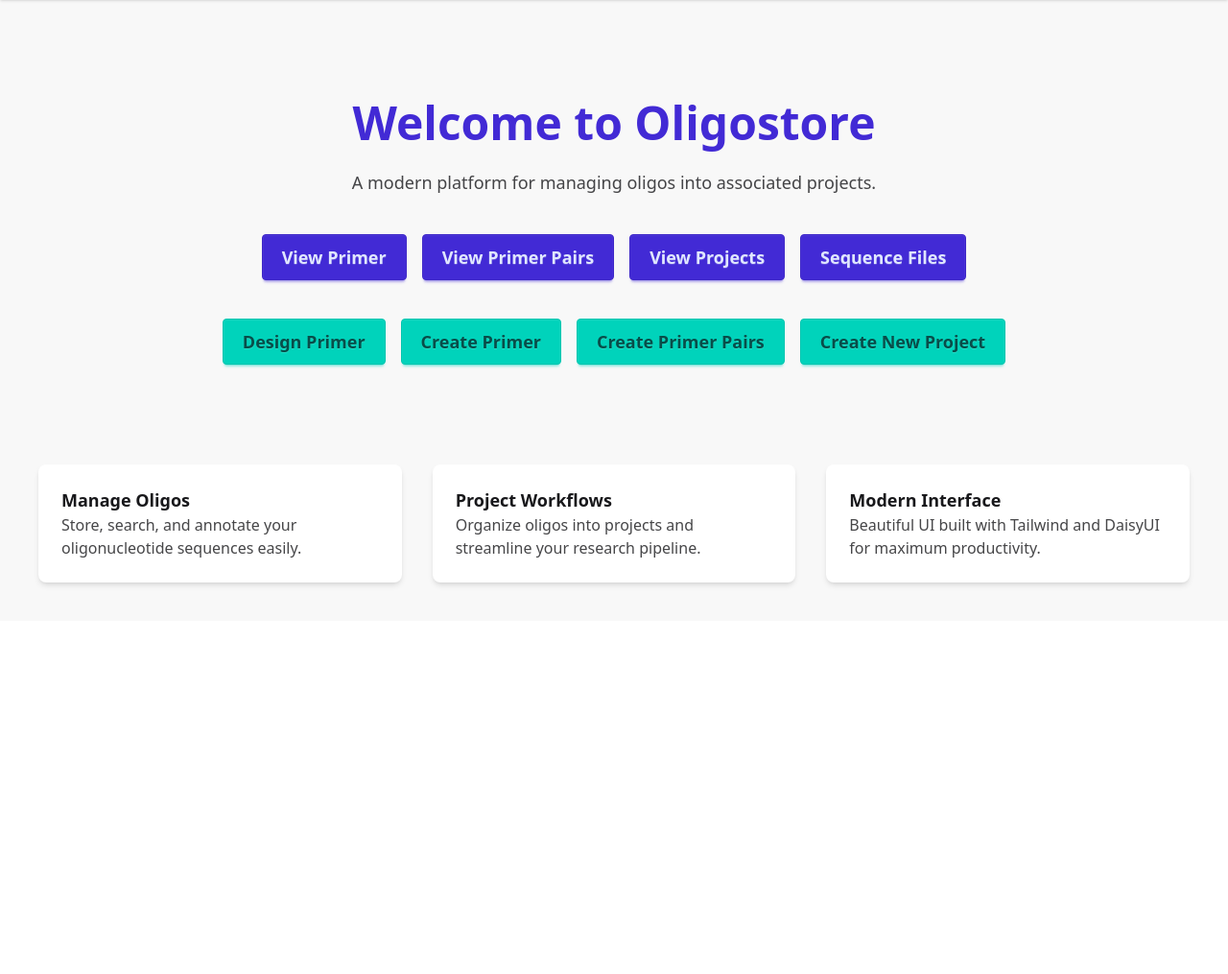
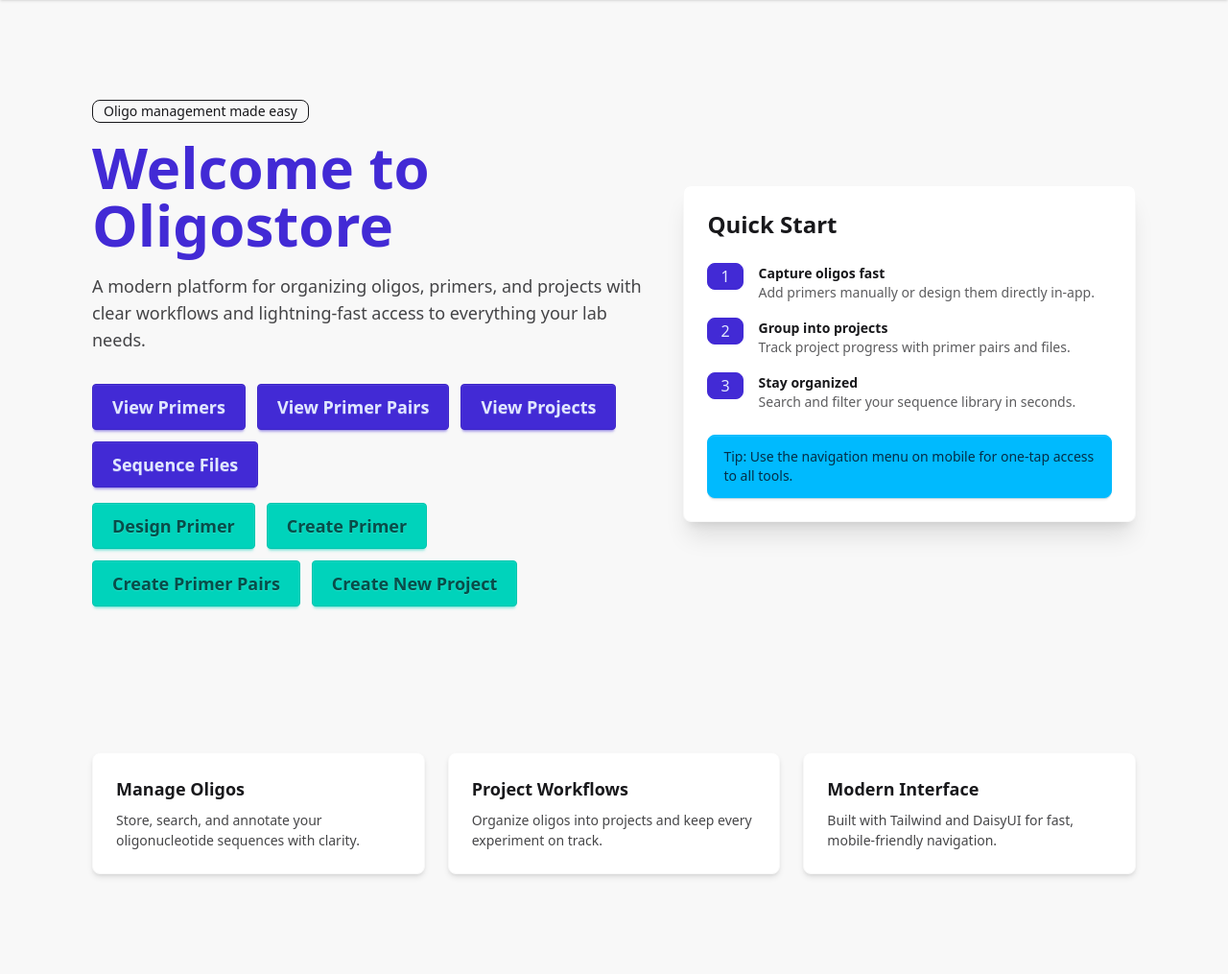
Before and after one commit to Kanomble/oligostore, a Django app: page / in a window 1280 px wide. Shown: the part 64-1079 px from the top of the page at 96% size. Before the commit the page ends 676 px from the top, so only its background shows below. Run offline with Django 5.2, Linux system fonts and the light colour scheme; style sheets or scripts are compiled from the project's sources; parts of the project's set-up code (start-up, migrations or seed data) failed here and were passed over.

Commit message:
refactored home.html

```diff
--- a/oligostore/core/templates/core/home.html
+++ b/oligostore/core/templates/core/home.html
@@ -2,59 +2,112 @@
 {% block title %}Oligostore – Home{% endblock %}
 
 {% block content %}
-<div class="text-center py-16">
-    <h1 class="text-5xl font-bold text-primary mb-6">
+<section class="bg-base-200/60">
+    <div class="max-w-6xl mx-auto px-4 sm:px-6 lg:px-8 py-12 sm:py-16">
+        <div class="grid gap-10 lg:grid-cols-[1.1fr_0.9fr] lg:items-center">
+            <div class="text-center lg:text-left">
+                <span class="badge badge-outline text-sm mb-4">Oligo management made easy</span>
+                <h1 class="text-4xl sm:text-5xl lg:text-6xl font-bold text-primary mb-5">
                     Welcome to Oligostore
                 </h1>
-    <p class="text-lg opacity-80 max-w-2xl mx-auto">
-        A modern platform for managing oligos into associated projects.
+                <p class="text-base sm:text-lg opacity-80 max-w-2xl mx-auto lg:mx-0">
+                    A modern platform for organizing oligos, primers, and projects with clear workflows and
+                    lightning-fast access to everything your lab needs.
                 </p>
-
-    <div class="mt-10 flex justify-center gap-4">
-        <a href="{% url 'primer_list' %}" class="btn btn-primary btn-lg">View Primer</a>
-        <a href="{% url 'primerpair_list' %}" class="btn btn-primary btn-lg">View Primer Pairs</a>
-        <a href="{% url 'project_list' %}", class="btn btn-primary btn-lg">View Projects</a>
-         <a
-            href="{% url 'sequencefile_list' %}"
-            class="btn btn-primary btn-lg"
-          >
+                <div class="mt-8 flex flex-col sm:flex-row sm:flex-wrap justify-center lg:justify-start gap-3">
+                    <a href="{% url 'primer_list' %}" class="btn btn-primary btn-md sm:btn-lg">
+                        View Primers
+                    </a>
+                    <a href="{% url 'primerpair_list' %}" class="btn btn-primary btn-md sm:btn-lg">
+                        View Primer Pairs
+                    </a>
+                    <a href="{% url 'project_list' %}" class="btn btn-primary btn-md sm:btn-lg">
+                        View Projects
+                    </a>
+                    <a href="{% url 'sequencefile_list' %}" class="btn btn-primary btn-md sm:btn-lg">
                         Sequence Files
                     </a>
                 </div>
+                <div class="mt-4 flex flex-col sm:flex-row sm:flex-wrap justify-center lg:justify-start gap-3">
+                    <a href="{% url 'analyze_sequence' %}" class="btn btn-accent btn-md sm:btn-lg">
+                        Design Primer
+                    </a>
+                    <a href="{% url 'primer_create' %}" class="btn btn-accent btn-md sm:btn-lg">
+                        Create Primer
+                    </a>
+                    <a href="{% url 'primerpair_combined_create' %}" class="btn btn-accent btn-md sm:btn-lg">
+                        Create Primer Pairs
+                    </a>
+                    <a href="{% url 'project_create' %}" class="btn btn-accent btn-md sm:btn-lg">
+                        Create New Project
+                    </a>
+                </div>
+            </div>
+            <div class="card bg-base-100 shadow-xl border border-base-200">
+                <div class="card-body gap-6">
+                    <h2 class="card-title text-2xl">Quick Start</h2>
+                    <div class="space-y-4">
+                        <div class="flex items-start gap-4">
+                            <div class="badge badge-primary badge-lg">1</div>
+                            <div>
+                                <p class="font-semibold">Capture oligos fast</p>
+                                <p class="text-sm opacity-70">Add primers manually or design them directly in-app.</p>
+                            </div>
+                        </div>
+                        <div class="flex items-start gap-4">
+                            <div class="badge badge-primary badge-lg">2</div>
+                            <div>
+                                <p class="font-semibold">Group into projects</p>
+                                <p class="text-sm opacity-70">Track project progress with primer pairs and files.</p>
+                            </div>
+                        </div>
+                        <div class="flex items-start gap-4">
+                            <div class="badge badge-primary badge-lg">3</div>
+                            <div>
+                                <p class="font-semibold">Stay organized</p>
+                                <p class="text-sm opacity-70">Search and filter your sequence library in seconds.</p>
+                            </div>
+                        </div>
+                    </div>
+                    <div class="alert alert-info text-sm">
+                        Tip: Use the navigation menu on mobile for one-tap access to all tools.
+                    </div>
+                </div>
+            </div>
+        </div>
+    </div>
+</section>
 
-    <div class="mt-10 flex justify-center gap-4">
-        <a href="{% url 'analyze_sequence' %}" class="btn btn-accent btn-lg">Design Primer</a>
-        <a href="{% url 'primer_create' %}"class="btn btn-accent btn-lg">Create Primer</a>
-        <a href="{% url 'primerpair_combined_create' %}" class="btn btn-accent btn-lg">Create Primer Pairs</a>
-        <a href="{% url 'project_create' %}" class="btn btn-accent btn-lg">Create New Project</a>
+</br>
+
+<section class="max-w-6xl mx-auto px-4 sm:px-6 lg:px-8 py-12 sm:py-16">
+    <div class="grid grid-cols-1 md:grid-cols-3 gap-6">
+        <div class="card bg-base-100 shadow-md border border-base-200">
+            <div class="card-body">
+                <h2 class="card-title">Manage Oligos</h2>
+                <p class="opacity-80">
+                    Store, search, and annotate your oligonucleotide sequences with clarity.
+                </p>
+            </div>
         </div>
 
+        <div class="card bg-base-100 shadow-md border border-base-200">
+            <div class="card-body">
+                <h2 class="card-title">Project Workflows</h2>
+                <p class="opacity-80">
+                    Organize oligos into projects and keep every experiment on track.
+                </p>
+            </div>
         </div>
 
-<!-- Feature Cards -->
-<div class="grid grid-cols-1 md:grid-cols-3 gap-8 mt-10 px-4">
-
-    <div class="card bg-base-100 shadow-md p-6">
-        <h2 class="card-title">Manage Oligos</h2>
+        <div class="card bg-base-100 shadow-md border border-base-200">
+            <div class="card-body">
+                <h2 class="card-title">Modern Interface</h2>
                 <p class="opacity-80">
-            Store, search, and annotate your oligonucleotide sequences easily.
+                    Built with Tailwind and DaisyUI for fast, mobile-friendly navigation.
                 </p>
             </div>
-
-    <div class="card bg-base-100 shadow-md p-6">
-        <h2 class="card-title">Project Workflows</h2>
-        <p class="opacity-80">
-            Organize oligos into projects and streamline your research pipeline.
-        </p>
         </div>
-
-    <div class="card bg-base-100 shadow-md p-6">
-        <h2 class="card-title">Modern Interface</h2>
-        <p class="opacity-80">
-            Beautiful UI built with Tailwind and DaisyUI for maximum productivity.
-        </p>
     </div>
-
-</div>
-
+</section>
 {% endblock %}
```
Lines whose indentation alone changed are shown as unchanged.
